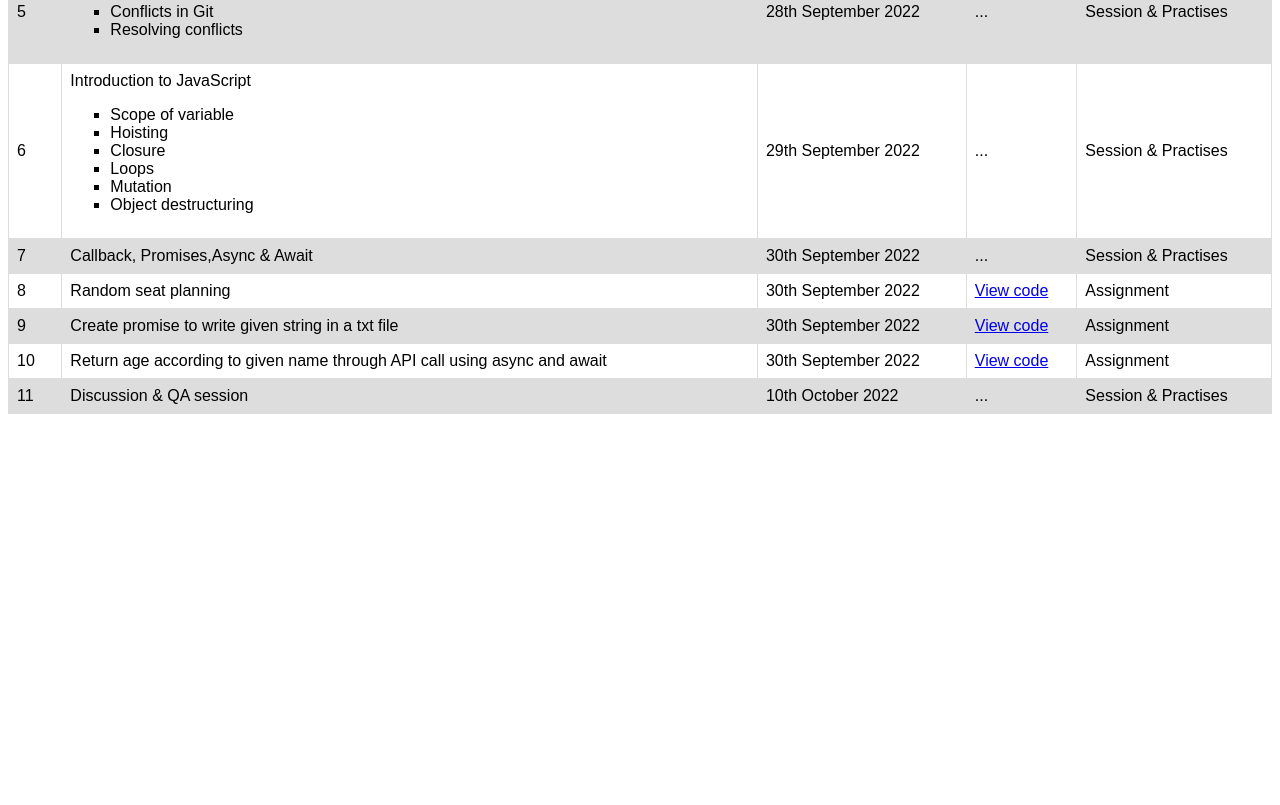
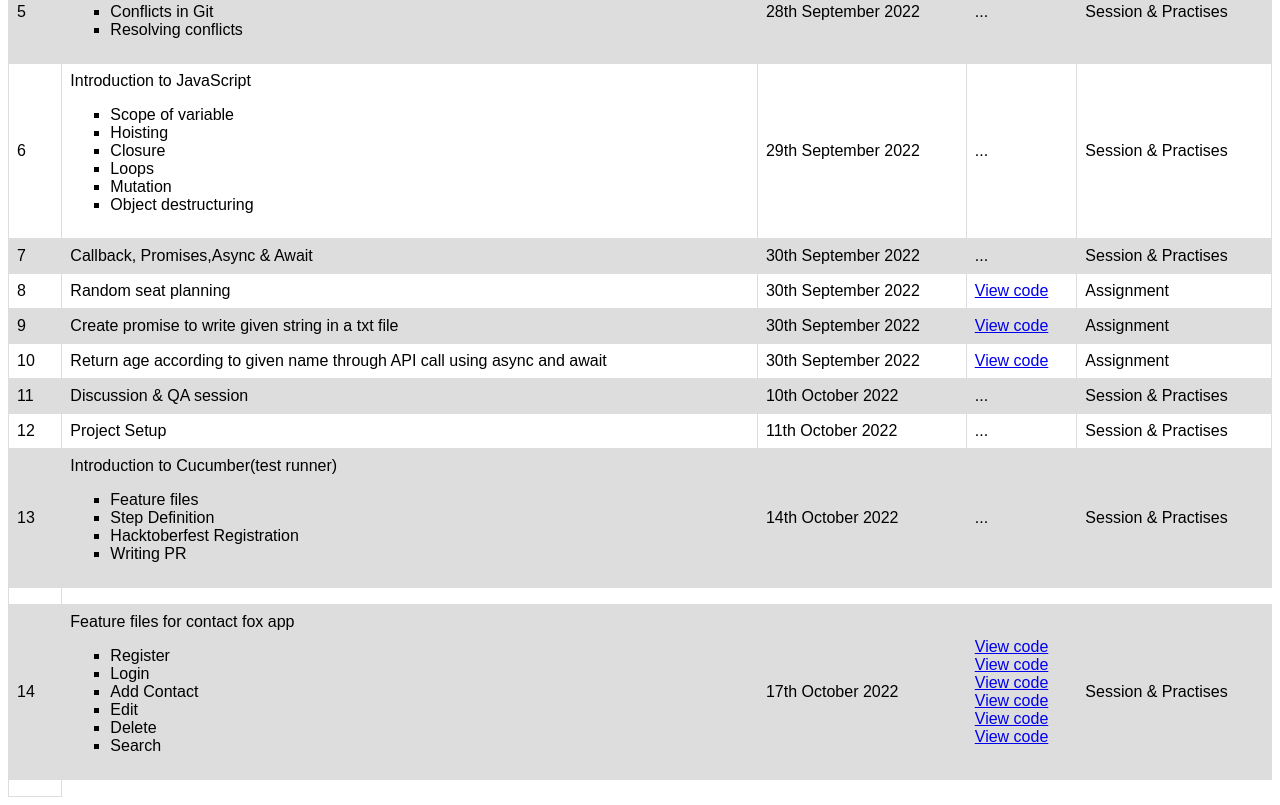
Before and after one commit to Samikshap85/Jankari_ProgressReport, a plain HTML site: page index.html in a window 1280 px wide. Shown: the part 626-1431 px from the top of the page. Before the commit the page ends 1048 px from the top, so only its background shows below. Drawn offline with Linux system fonts and the light colour scheme.

Commit message:
added progress report upto 17 oct

```diff
--- a/index.html
+++ b/index.html
@@ -179,6 +179,78 @@
         <td>...</td>
         <td>Session & Practises</td>
       </tr>
+      <tr>
+        <td>12</td>
+        <td>Project Setup</td>
+        <td>11th October 2022</td>
+        <td>...</td>
+        <td>Session & Practises</td>
+      </tr>
+      <tr>
+        <td>13</td>
+        <td>
+          Introduction to Cucumber(test runner)
+          <ul type="square">
+            <li>Feature files</li>
+            <li>Step Definition</li>
+            <li>Hacktoberfest Registration</li>
+            <li>Writing PR</li>
+          </ul></td>
+        <td>14th October 2022</td>
+        <td>...</td>
+        <td>Session & Practises</td>
+        </tr>
+        <td>
+      </tr>
+      <tr>
+        <td>14</td>
+        <td>
+          Feature files for contact fox app
+          <ul type="square">
+            <li>Register</li>
+            <li>Login</li>
+            <li>Add Contact</li>
+            <li>Edit</li>
+            <li>Delete</li>
+            <li>Search</li>
+            </ul></td>
+        <td>17th October 2022</td>
+        <td>
+          <a
+            href="https://github.com/SagarGi/FeatureFiles/blob/main/Features1/tests/features/newUserRegistration.feature"
+            >View code</a>
+            <br>
+            <a
+            href="https://github.com/SagarGi/FeatureFiles/blob/main/Features1/tests/features/login.feature"
+            >View code</a>
+            <br>
+            <a
+            href="https://github.com/SagarGi/FeatureFiles/blob/main/Features1/tests/features/addContact.feature"
+            >View code</a>
+            <br>
+            <a
+            href="https://github.com/SagarGi/FeatureFiles/blob/main/Features1/tests/features/editContact.feature"
+            >View code</a>
+            <br>
+            <a
+            href="https://github.com/SagarGi/FeatureFiles/blob/main/Features1/tests/features/deleteContact.feature"
+            >View code</a>
+            <br>
+            <a
+            href="https://github.com/SagarGi/FeatureFiles/blob/main/Features1/tests/features/searchContact.feature"
+            >View code</a>
+            <br>
+
+
+
+
+
+        </td>
+        <td>Session & Practises</td>
+        </tr>
+        <td>
+      </tr>
+
     </table>
   </body>
 </html>
```
